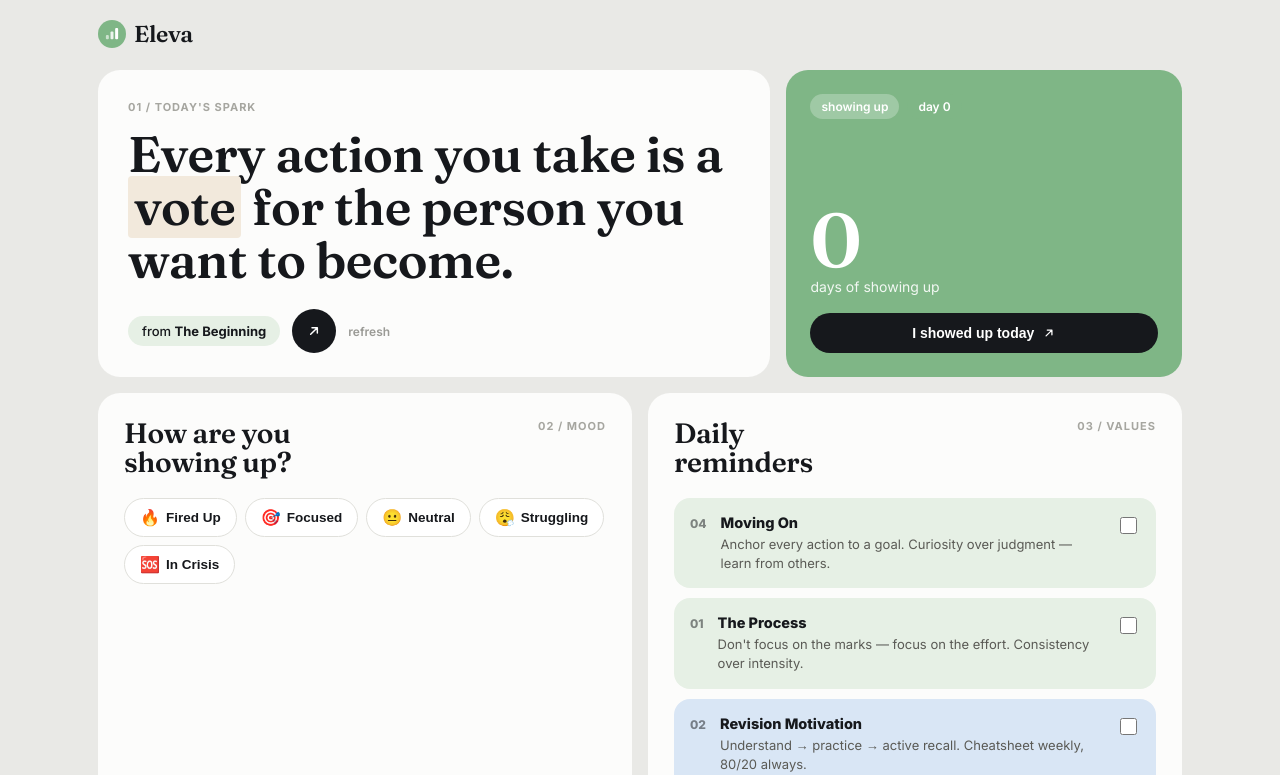
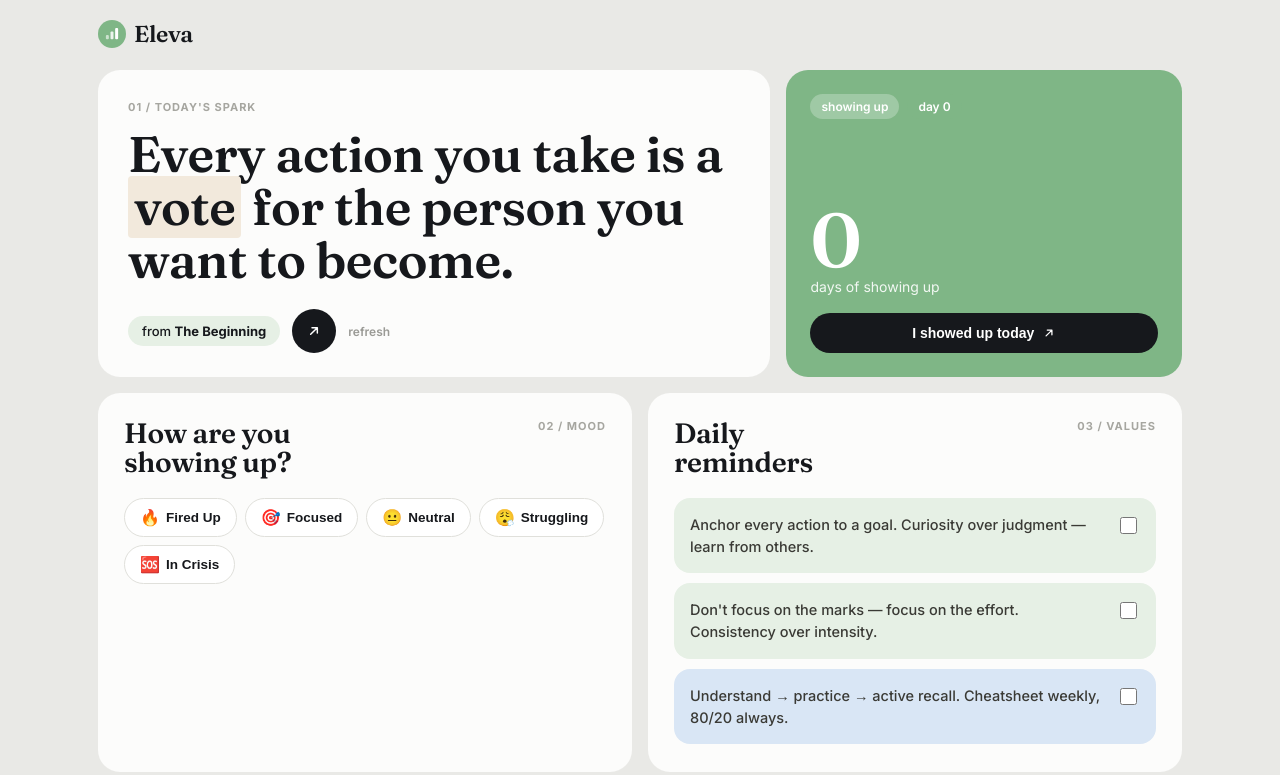
Before and after one commit to poorneshwar2/Eleva, a React (Vite) app: page / in a window 1280 px wide. Shown: the top 775 px of the page. Built offline with nearby package versions, Linux system fonts and the light colour scheme.

Commit message:
Reminders: show principle text only

```diff
--- a/src/MindsetHub.jsx
+++ b/src/MindsetHub.jsx
@@ -278,10 +278,8 @@ export default function MindsetHub() {
               const done = doneReminders[r.title];
               return (
                 <div key={r.title} style={{ ...S.remCard, background: done ? "#F0F0EC" : r.tint, opacity: done ? 0.55 : 1 }}>
-                  <div style={S.remNum}>{r.n}</div>
                   <div style={{ flex: 1 }}>
-                    <div style={{ ...S.remTitle, textDecoration: done ? "line-through" : "none" }}>{r.title}</div>
-                    <div style={S.remBody}>{r.body}</div>
+                    <div style={{ ...S.remBody, textDecoration: done ? "line-through" : "none" }}>{r.body}</div>
                   </div>
                   <label style={S.remCheck}>
                     <input type="checkbox" checked={!!done}
@@ -376,7 +374,7 @@ const S = {
   remCard: { display: "flex", gap: 14, alignItems: "flex-start", padding: 16, borderRadius: 16, transition: "all .25s" },
   remNum: { fontSize: 12, fontWeight: 800, color: INK, opacity: 0.5, marginTop: 2 },
   remTitle: { fontWeight: 800, fontSize: 14.5, marginBottom: 4 },
-  remBody: { fontSize: 13, color: "#5a5a55", lineHeight: 1.45 },
+  remBody: { fontSize: 14.5, color: "#3a3a35", lineHeight: 1.5, fontWeight: 500 },
   remCheck: { display: "flex", alignItems: "center" },
 
   igniteBand: { background: INK, color: "#fff", borderRadius: 22, padding: "24px 28px", display: "flex", alignItems: "center", justifyContent: "space-between", gap: 16, flexWrap: "wrap" },
```
